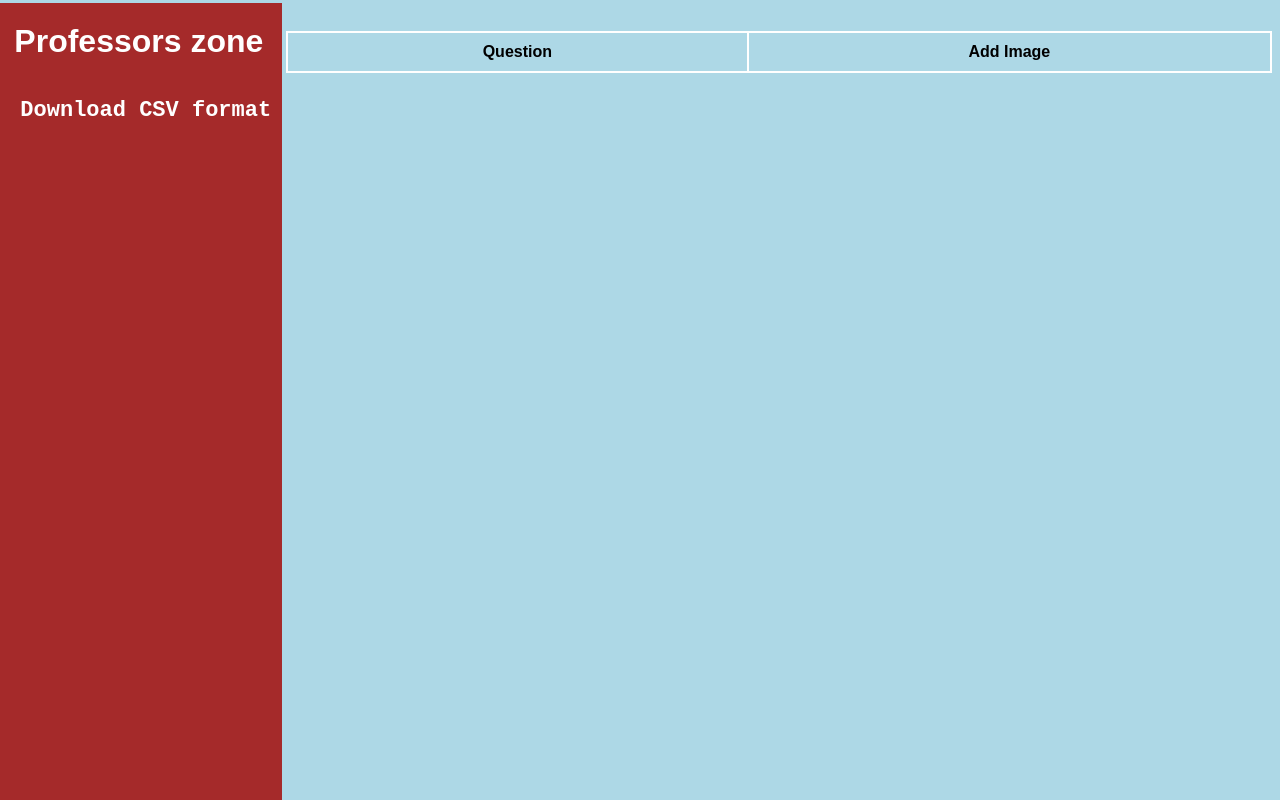
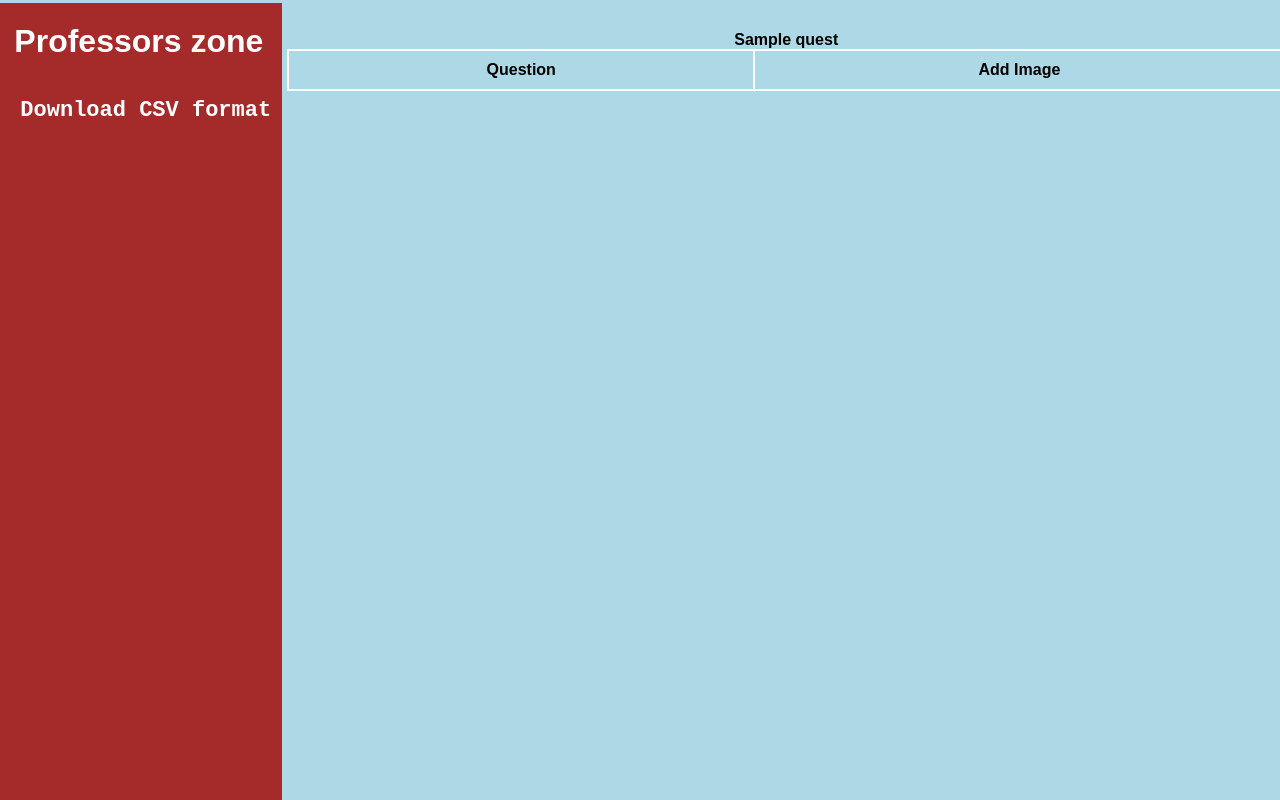
Before and after one commit to SiddhantShah04/Exam-Portal, a Flask app: a page that uses templates/editPaper.html in a window 1280 px wide; the page is wider, and only the part inside the window is pictured. Run offline with Flask 2, Linux system fonts and the light colour scheme; tables that the repository leaves empty hold one stand-in row (values such as "Sample post"); lists and menus that the app fills with data are empty; parts of the project's set-up code (start-up, migrations or seed data) failed here and were passed over.

Commit message:
ok done finally

```diff
--- a/application.py
+++ b/application.py
@@ -181,22 +181,28 @@ def StudentZone():
 def editQuestion(subject):
     Subject=subject
     questionPaper=Quest.query.filter_by(subject=Subject,imageTOrF = None).all()
-    return render_template("editPaper.html",questionPaper=questionPaper)
+    return render_template("editPaper.html",questionPaper=questionPaper,Subject=Subject)
 
 
-@app.route("/addImage/<string:question>",methods=["POST"])
-def addImage(question):
+@app.route("/addImage/<string:Subject>/<string:question>",methods=["POST"])
+def addImage(Subject,question):
     Email = session['Email']
+    Subject=Subject
     files = request.files.get('file')
     event = files.read()
-    question=question+"?"
-    i=Quest.query.filter_by(Question=question).first()
-
-    i.image=event
-    i.imageTOrF="T"
+    question=question
+    try:
+        i=Quest.query.filter_by(Question=question+"?").first()
+        i.image=event
+        i.imageTOrF="T"
+    except:
+        i=Quest.query.filter_by(Question=question).first()
+        i.image=event
+        i.imageTOrF="T"
     db.session.commit()
-    questionPaper=Quest.query.filter_by(subject=i.subject,imageTOrF = None ).all()
-    return render_template("editPaper.html",questionPaper=questionPaper)
+    questionPaper=Quest.query.filter_by(subject=Subject,imageTOrF = None ).all()
+    return redirect(url_for('editQuestion',subject=Subject))
+    #return render_template("editPaper.html",questionPaper=questionPaper)
 
 
 @app.route("/doneExam/<string:subject>",methods=["POST","GET"])
--- a/templates/editPaper.html
+++ b/templates/editPaper.html
@@ -10,13 +10,12 @@
 </script>
 <style>
     table {
-        position:relative;
-
+        position:absolute;
   font-family:sans-serif;
   border-collapse: collapse;
   width: 78%;
   float:center;
-  margin-left:22%;
+  margin-left:21.8%;
 }
 td, th {
     position:relative;
@@ -26,16 +25,17 @@ td, th {
 }
 </style>
 <table>
+    <caption><strong>{{Subject}}</strong></caption>
 <tr>
     <th>Question</th>
     <th>Add Image</th>
 </tr>
 {% for question in questionPaper %}
-    <form action = "/addImage/{{question.Question}}" method = "POST" enctype = "multipart/form-data">
+    <form action = "/addImage/{{Subject}}/{{question.Question}}" method = "POST" enctype = "multipart/form-data">
         <tr>
             <td>{{question.Question}}</td>
             <td><input type = "file" name = "file" >
-            <input type = "submit" style="position:absolute;margin-left:-22%;margin-top:1%;"></td>
+            <input type = "submit" style="margin-left:-10%;margin-top:1%;"></td>
         </tr>
     </form>
 
```
